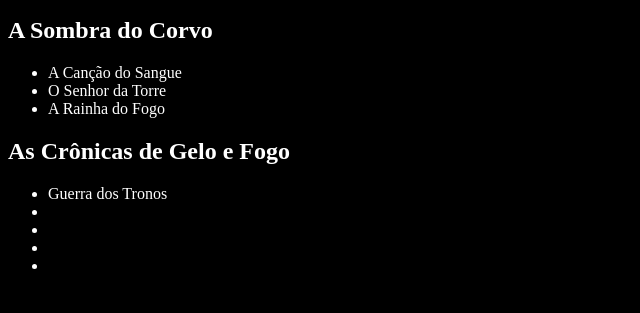
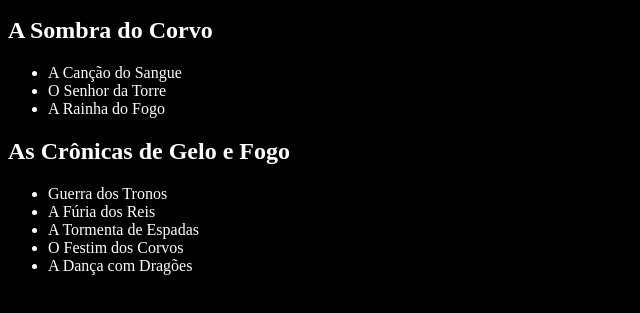
Before and after one commit to cvinicius369/BlackDragon, a plain HTML site: page pages/lib1/lib1.html in a window 1280 px wide. Shown: the part 137-450 px from the top of the page, without its empty margins (0-640 px from the left). Drawn offline with Linux system fonts and the light colour scheme.

Commit message:
Update lib1.html

```diff
--- a/pages/lib1/lib1.html
+++ b/pages/lib1/lib1.html
@@ -35,10 +35,10 @@
             <h1 class=subtitulo>As Crônicas de Gelo e Fogo</h1>
                 <ul class="container">
                 <li onclick="">Guerra dos Tronos</li>
-                <li onclick=""></li>
-                <li onclick=""></li>
-                <li onclick=""></li>
-                <li onclick=""></li>
+                <li onclick="">A Fúria dos Reis</li>
+                <li onclick="">A Tormenta de Espadas</li>
+                <li onclick="">O Festim dos Corvos</li>
+                <li onclick="">A Dança com Dragões</li>
             </ul>
         </section>
     </body>
```
